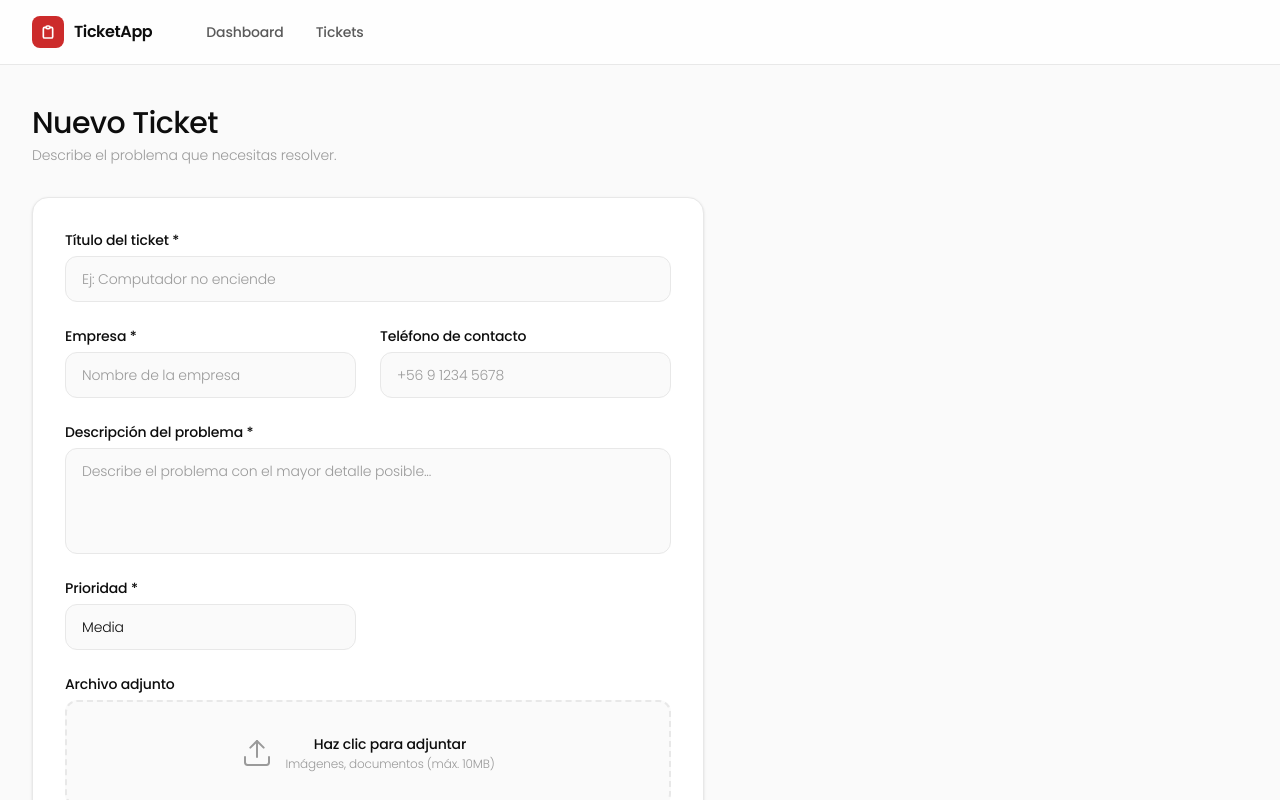
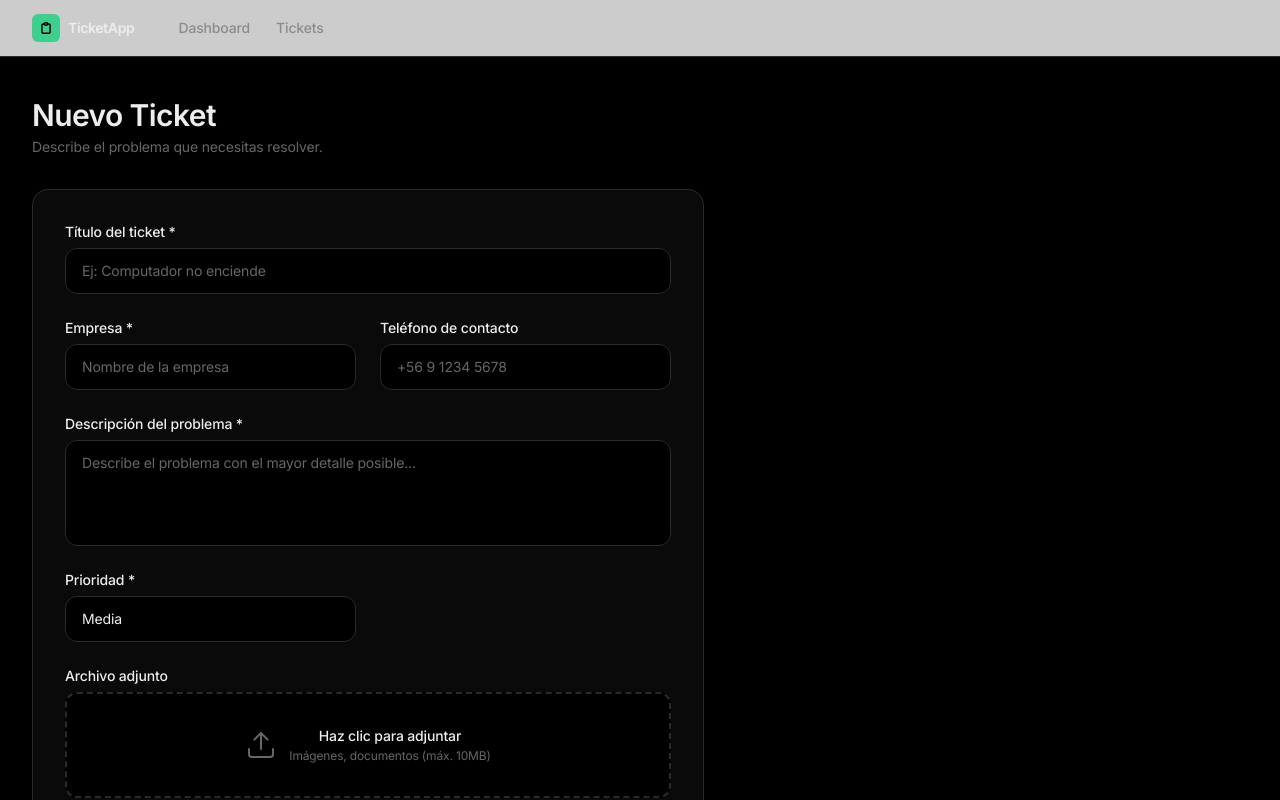
Before and after one commit to msalinasmpro/ticketapp, a Next.js app: page /tickets/new in a window 1280 px wide. Shown: the top 800 px of the page. Built offline with nearby package versions, Linux system fonts and the light colour scheme; no server answers.

Commit message:
feat: Supabase-style dark theme with green accent + dark/light toggle

```diff
--- a/src/app/globals.css
+++ b/src/app/globals.css
@@ -1,28 +1,58 @@
 @import "tailwindcss";
 
 @theme inline {
-  --color-background: #FAFAFA;
-  --color-foreground: #0D0D0D;
-  --color-muted: #5a5a5a;
-  --color-light: #9a9a9a;
-  --color-accent: #CC2B2B;
-  --color-accent-hover: #A82222;
-  --color-border: #E8E8E8;
-  --color-surface: #FFFFFF;
-  --color-surface-hover: #F5F5F5;
-  --color-blue: #2563EB;
-  --color-blue-light: #EFF6FF;
-  --color-yellow: #D97706;
-  --color-yellow-light: #FFFBEB;
-  --color-green: #059669;
-  --color-green-light: #ECFDF5;
-  --color-gray-badge: #6B7280;
-  --color-gray-light: #F3F4F6;
-  --color-orange: #EA580C;
-  --color-orange-light: #FFF7ED;
-  --color-red: #DC2626;
-  --color-red-light: #FEF2F2;
-  --font-sans: 'Poppins', 'Helvetica Neue', Arial, sans-serif;
+  --color-background: #000000;
+  --color-foreground: #ededed;
+  --color-muted: #8b8b8b;
+  --color-light: #666666;
+  --color-accent: #3ecf8e;
+  --color-accent-hover: #2db878;
+  --color-border: #2a2a2a;
+  --color-surface: #0a0a0a;
+  --color-surface-hover: #141414;
+  --color-blue: #3b82f6;
+  --color-blue-light: rgba(59, 130, 246, 0.12);
+  --color-yellow: #f59e0b;
+  --color-yellow-light: rgba(245, 158, 11, 0.12);
+  --color-green: #3ecf8e;
+  --color-green-light: rgba(62, 207, 142, 0.12);
+  --color-gray-badge: #8b8b8b;
+  --color-gray-light: #1a1a1a;
+  --color-orange: #f97316;
+  --color-orange-light: rgba(249, 115, 22, 0.12);
+  --color-red: #ef4444;
+  --color-red-light: rgba(239, 68, 68, 0.12);
+  --font-sans: 'Inter', 'Helvetica Neue', Arial, sans-serif;
+}
+
+:root {
+  --color-background: #000000;
+  --color-foreground: #ededed;
+  --color-muted: #8b8b8b;
+  --color-light: #666666;
+  --color-accent: #3ecf8e;
+  --color-accent-hover: #2db878;
+  --color-border: #2a2a2a;
+  --color-surface: #0a0a0a;
+  --color-surface-hover: #141414;
+}
+
+.light {
+  --color-background: #ffffff;
+  --color-foreground: #1a1a1a;
+  --color-muted: #666666;
+  --color-light: #999999;
+  --color-accent: #3ecf8e;
+  --color-accent-hover: #2db878;
+  --color-border: #e5e5e5;
+  --color-surface: #fafafa;
+  --color-surface-hover: #f5f5f5;
+  --color-blue-light: rgba(59, 130, 246, 0.08);
+  --color-yellow-light: rgba(245, 158, 11, 0.08);
+  --color-green-light: rgba(62, 207, 142, 0.08);
+  --color-gray-light: #f5f5f5;
+  --color-orange-light: rgba(249, 115, 22, 0.08);
+  --color-red-light: rgba(239, 68, 68, 0.08);
 }
 
 * {
@@ -39,12 +69,12 @@ body {
   font-family: var(--font-sans);
   -webkit-font-smoothing: antialiased;
   -moz-osx-font-smoothing: grayscale;
-  font-weight: 300;
+  font-weight: 400;
   letter-spacing: -0.01em;
 }
 
 h1, h2, h3, h4, h5, h6 {
-  font-weight: 500;
+  font-weight: 600;
   letter-spacing: -0.02em;
 }
 
@@ -53,6 +83,6 @@ input, textarea, select, button {
 }
 
 ::selection {
-  background: rgba(204, 43, 43, 0.15);
-  color: #0D0D0D;
+  background: rgba(62, 207, 142, 0.25);
+  color: var(--color-foreground);
 }
--- a/src/app/layout.tsx
+++ b/src/app/layout.tsx
@@ -1,6 +1,7 @@
 import type { Metadata } from "next";
 import "./globals.css";
 import { AuthProvider } from "@/components/providers/session-provider";
+import { ThemeProvider } from "@/components/providers/theme-provider";
 
 export const metadata: Metadata = {
   title: "TicketApp",
@@ -13,17 +14,19 @@ export default function RootLayout({
   children: React.ReactNode;
 }>) {
   return (
-    <html lang="es" className="h-full">
+    <html lang="es" className="h-full dark" suppressHydrationWarning>
       <head>
         <link rel="preconnect" href="https://fonts.googleapis.com" />
         <link rel="preconnect" href="https://fonts.gstatic.com" crossOrigin="anonymous" />
         <link
-          href="https://fonts.googleapis.com/css2?family=Poppins:wght@200;300;400;500;600;700&display=swap"
+          href="https://fonts.googleapis.com/css2?family=Inter:wght@300;400;500;600;700&display=swap"
           rel="stylesheet"
         />
       </head>
       <body className="min-h-full flex flex-col antialiased">
-        <AuthProvider>{children}</AuthProvider>
+        <ThemeProvider>
+          <AuthProvider>{children}</AuthProvider>
+        </ThemeProvider>
       </body>
     </html>
   );
--- a/src/components/layout/navbar.tsx
+++ b/src/components/layout/navbar.tsx
@@ -4,11 +4,13 @@ import { useSession, signOut } from 'next-auth/react'
 import Link from 'next/link'
 import { useState, useRef, useEffect } from 'react'
 import { NotificationBell } from '@/components/notifications/notification-bell'
+import { useTheme } from '@/components/providers/theme-provider'
 
 export function Navbar() {
   const { data: session } = useSession()
   const [menuOpen, setMenuOpen] = useState(false)
   const menuRef = useRef<HTMLDivElement>(null)
+  const { theme, toggle } = useTheme()
 
   useEffect(() => {
     function handleClickOutside(e: MouseEvent) {
@@ -23,91 +25,93 @@ export function Navbar() {
   const isAdmin = session?.user?.role === 'admin'
 
   return (
-    <nav className="sticky top-0 z-50 border-b border-border bg-surface/80 backdrop-blur-xl">
+    <nav className="sticky top-0 z-50 border-b border-border bg-[var(--color-background)]/80 backdrop-blur-xl">
       <div className="mx-auto max-w-7xl px-6 lg:px-8">
-        <div className="flex h-16 items-center justify-between">
-          <div className="flex items-center gap-10">
-            <Link href="/" className="flex items-center gap-2.5">
-              <div className="h-8 w-8 rounded-lg bg-accent flex items-center justify-center">
-                <svg className="h-4 w-4 text-white" viewBox="0 0 24 24" fill="none" stroke="currentColor" strokeWidth="2.5" strokeLinecap="round" strokeLinejoin="round">
+        <div className="flex h-14 items-center justify-between">
+          <div className="flex items-center gap-8">
+            <Link href="/" className="flex items-center gap-2">
+              <div className="h-7 w-7 rounded-md bg-accent flex items-center justify-center">
+                <svg className="h-3.5 w-3.5 text-black" viewBox="0 0 24 24" fill="none" stroke="currentColor" strokeWidth="2.5" strokeLinecap="round" strokeLinejoin="round">
                   <path d="M9 5H7a2 2 0 00-2 2v12a2 2 0 002 2h10a2 2 0 002-2V7a2 2 0 00-2-2h-2M9 5a2 2 0 002 2h2a2 2 0 002-2M9 5a2 2 0 012-2h2a2 2 0 012 2" />
                 </svg>
               </div>
-              <span className="text-base font-semibold tracking-tight text-foreground">
+              <span className="text-sm font-semibold tracking-tight text-foreground">
                 TicketApp
               </span>
             </Link>
-            <div className="hidden sm:flex items-center gap-1">
-              <Link
-                href="/"
-                className="rounded-lg px-3.5 py-2 text-sm font-medium text-muted hover:text-foreground hover:bg-surface-hover transition-all duration-200"
-              >
+            <div className="hidden sm:flex items-center gap-0.5">
+              <Link href="/" className="rounded-md px-3 py-1.5 text-sm font-medium text-muted hover:text-foreground transition-colors duration-150">
                 Dashboard
               </Link>
-              <Link
-                href="/tickets"
-                className="rounded-lg px-3.5 py-2 text-sm font-medium text-muted hover:text-foreground hover:bg-surface-hover transition-all duration-200"
-              >
+              <Link href="/tickets" className="rounded-md px-3 py-1.5 text-sm font-medium text-muted hover:text-foreground transition-colors duration-150">
                 Tickets
               </Link>
               {isAdmin && (
-                <Link
-                  href="/admin/settings"
-                  className="rounded-lg px-3.5 py-2 text-sm font-medium text-muted hover:text-foreground hover:bg-surface-hover transition-all duration-200"
-                >
-                  Configuración
+                <Link href="/admin/settings" className="rounded-md px-3 py-1.5 text-sm font-medium text-muted hover:text-foreground transition-colors duration-150">
+                  Config
                 </Link>
               )}
             </div>
           </div>
 
           {session && (
-            <div className="flex items-center gap-2">
+            <div className="flex items-center gap-1">
               <NotificationBell />
+
+              <button
+                onClick={toggle}
+                className="h-8 w-8 rounded-md flex items-center justify-center text-muted hover:text-foreground hover:bg-surface-hover transition-all duration-150"
+                title={theme === 'dark' ? 'Modo claro' : 'Modo oscuro'}
+              >
+                {theme === 'dark' ? (
+                  <svg className="h-4 w-4" viewBox="0 0 24 24" fill="none" stroke="currentColor" strokeWidth="2" strokeLinecap="round" strokeLinejoin="round">
+                    <circle cx="12" cy="12" r="5" />
+                    <line x1="12" y1="1" x2="12" y2="3" />
+                    <line x1="12" y1="21" x2="12" y2="23" />
+                    <line x1="4.22" y1="4.22" x2="5.64" y2="5.64" />
+                    <line x1="18.36" y1="18.36" x2="19.78" y2="19.78" />
+                    <line x1="1" y1="12" x2="3" y2="12" />
+                    <line x1="21" y1="12" x2="23" y2="12" />
+                    <line x1="4.22" y1="19.78" x2="5.64" y2="18.36" />
+                    <line x1="18.36" y1="5.64" x2="19.78" y2="4.22" />
+                  </svg>
+                ) : (
+                  <svg className="h-4 w-4" viewBox="0 0 24 24" fill="none" stroke="currentColor" strokeWidth="2" strokeLinecap="round" strokeLinejoin="round">
+                    <path d="M21 12.79A9 9 0 1 1 11.21 3 7 7 0 0 0 21 12.79z" />
+                  </svg>
+                )}
+              </button>
 
               <div className="relative" ref={menuRef}>
                 <button
                   onClick={() => setMenuOpen(!menuOpen)}
-                  className="flex items-center gap-3 rounded-xl px-3 py-2 text-sm font-medium text-muted hover:bg-surface-hover transition-all duration-200"
+                  className="flex items-center gap-2 rounded-md px-2 py-1.5 text-sm text-muted hover:bg-surface-hover transition-all duration-150"
                 >
-                  <span className="h-8 w-8 rounded-full bg-gradient-to-br from-accent to-red-400 flex items-center justify-center text-white text-xs font-semibold shadow-sm">
+                  <span className="h-7 w-7 rounded-full bg-accent/20 text-accent flex items-center justify-center text-xs font-semibold">
                     {session.user?.name?.charAt(0).toUpperCase()}
                   </span>
-                  <span className="hidden sm:inline text-foreground">{session.user?.name}</span>
-                  <svg className={`h-4 w-4 text-light transition-transform duration-200 ${menuOpen ? 'rotate-180' : ''}`} viewBox="0 0 24 24" fill="none" stroke="currentColor" strokeWidth="2" strokeLinecap="round" strokeLinejoin="round">
+                  <span className="hidden sm:inline text-foreground text-sm">{session.user?.name}</span>
+                  <svg className={`h-3.5 w-3.5 text-light transition-transform duration-150 ${menuOpen ? 'rotate-180' : ''}`} viewBox="0 0 24 24" fill="none" stroke="currentColor" strokeWidth="2">
                     <path d="M6 9l6 6 6-6" />
                   </svg>
                 </button>
 
                 {menuOpen && (
-                  <div className="absolute right-0 mt-2 w-56 rounded-xl bg-surface border border-border py-1.5 shadow-lg shadow-black/5">
-                    <div className="px-4 py-2.5 border-b border-border">
+                  <div className="absolute right-0 mt-2 w-52 rounded-xl bg-surface border border-border py-1 shadow-xl shadow-black/30">
+                    <div className="px-3 py-2 border-b border-border">
                       <p className="text-sm font-medium text-foreground truncate">{session.user?.name}</p>
                       <p className="text-xs text-light truncate">{session.user?.email}</p>
                     </div>
-                    <div className="px-4 py-2 border-b border-border">
-                      <span className="inline-flex items-center rounded-full bg-accent/10 px-2.5 py-0.5 text-xs font-medium text-accent">
+                    <div className="px-3 py-1.5 border-b border-border">
+                      <span className="inline-flex items-center rounded-full bg-accent/10 px-2 py-0.5 text-xs font-medium text-accent">
                         {session.user?.role}
                       </span>
                     </div>
-                    {isAdmin && (
-                      <Link
-                        href="/admin/settings"
-                        onClick={() => setMenuOpen(false)}
-                        className="w-full text-left px-4 py-2.5 text-sm text-muted hover:text-foreground hover:bg-surface-hover flex items-center gap-2 transition-colors duration-150"
-                      >
-                        <svg className="h-4 w-4" viewBox="0 0 24 24" fill="none" stroke="currentColor" strokeWidth="2" strokeLinecap="round" strokeLinejoin="round">
-                          <circle cx="12" cy="12" r="3" />
-                          <path d="M19.4 15a1.65 1.65 0 00.33 1.82l.06.06a2 2 0 010 2.83 2 2 0 01-2.83 0l-.06-.06a1.65 1.65 0 00-1.82-.33 1.65 1.65 0 00-1 1.51V21a2 2 0 01-2 2 2 2 0 01-2-2v-.09A1.65 1.65 0 009 19.4a1.65 1.65 0 00-1.82.33l-.06.06a2 2 0 01-2.83 0 2 2 0 010-2.83l.06-.06A1.65 1.65 0 004.68 15a1.65 1.65 0 00-1.51-1H3a2 2 0 01-2-2 2 2 0 012-2h.09A1.65 1.65 0 004.6 9a1.65 1.65 0 00-.33-1.82l-.06-.06a2 2 0 010-2.83 2 2 0 012.83 0l.06.06A1.65 1.65 0 009 4.68a1.65 1.65 0 001-1.51V3a2 2 0 012-2 2 2 0 012 2v.09a1.65 1.65 0 001 1.51 1.65 1.65 0 001.82-.33l.06-.06a2 2 0 012.83 0 2 2 0 010 2.83l-.06.06A1.65 1.65 0 0019.4 9a1.65 1.65 0 001.51 1H21a2 2 0 012 2 2 2 0 01-2 2h-.09a1.65 1.65 0 00-1.51 1z" />
-                        </svg>
-                        Configuración
-                      </Link>
-                    )}
                     <button
                       onClick={() => signOut({ callbackUrl: '/auth/login' })}
-                      className="w-full text-left px-4 py-2.5 text-sm text-muted hover:text-red hover:bg-red-light flex items-center gap-2 transition-colors duration-150"
+                      className="w-full text-left px-3 py-2 text-sm text-muted hover:text-red hover:bg-red-light flex items-center gap-2 transition-colors duration-150"
                     >
-                      <svg className="h-4 w-4" viewBox="0 0 24 24" fill="none" stroke="currentColor" strokeWidth="2" strokeLinecap="round" strokeLinejoin="round">
+                      <svg className="h-3.5 w-3.5" viewBox="0 0 24 24" fill="none" stroke="currentColor" strokeWidth="2">
                         <path d="M9 21H5a2 2 0 01-2-2V5a2 2 0 012-2h4" />
                         <polyline points="16 17 21 12 16 7" />
                         <line x1="21" y1="12" x2="9" y2="12" />
--- /dev/null
+++ b/src/components/providers/theme-provider.tsx
@@ -0,0 +1,35 @@
+'use client'
+
+import { createContext, useContext, useState, useEffect, ReactNode } from 'react'
+
+type Theme = 'dark' | 'light'
+
+const ThemeContext = createContext<{ theme: Theme; toggle: () => void }>({ theme: 'dark', toggle: () => {} })
+
+export function useTheme() { return useContext(ThemeContext) }
+
+export function ThemeProvider({ children }: { children: ReactNode }) {
+  const [theme, setTheme] = useState<Theme>('dark')
+  const [mounted, setMounted] = useState(false)
+
+  useEffect(() => {
+    const saved = localStorage.getItem('theme') as Theme | null
+    if (saved) setTheme(saved)
+    else if (window.matchMedia('(prefers-color-scheme: light)').matches) setTheme('light')
+    setMounted(true)
+  }, [])
+
+  useEffect(() => {
+    if (!mounted) return
+    document.documentElement.classList.toggle('light', theme === 'light')
+    localStorage.setItem('theme', theme)
+  }, [theme, mounted])
+
+  const toggle = () => setTheme(t => t === 'dark' ? 'light' : 'dark')
+
+  return (
+    <ThemeContext.Provider value={{ theme, toggle }}>
+      {children}
+    </ThemeContext.Provider>
+  )
+}
```
